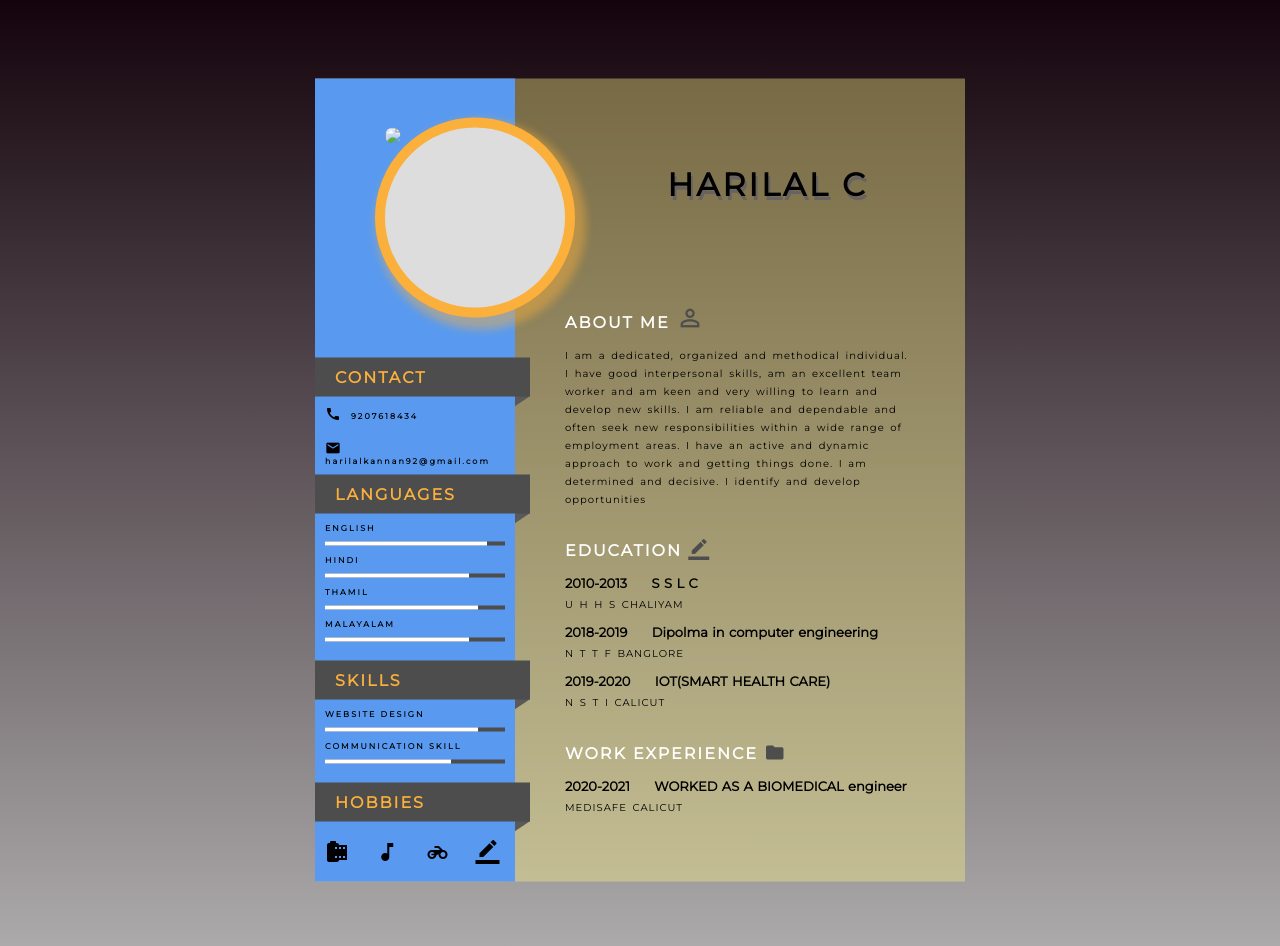
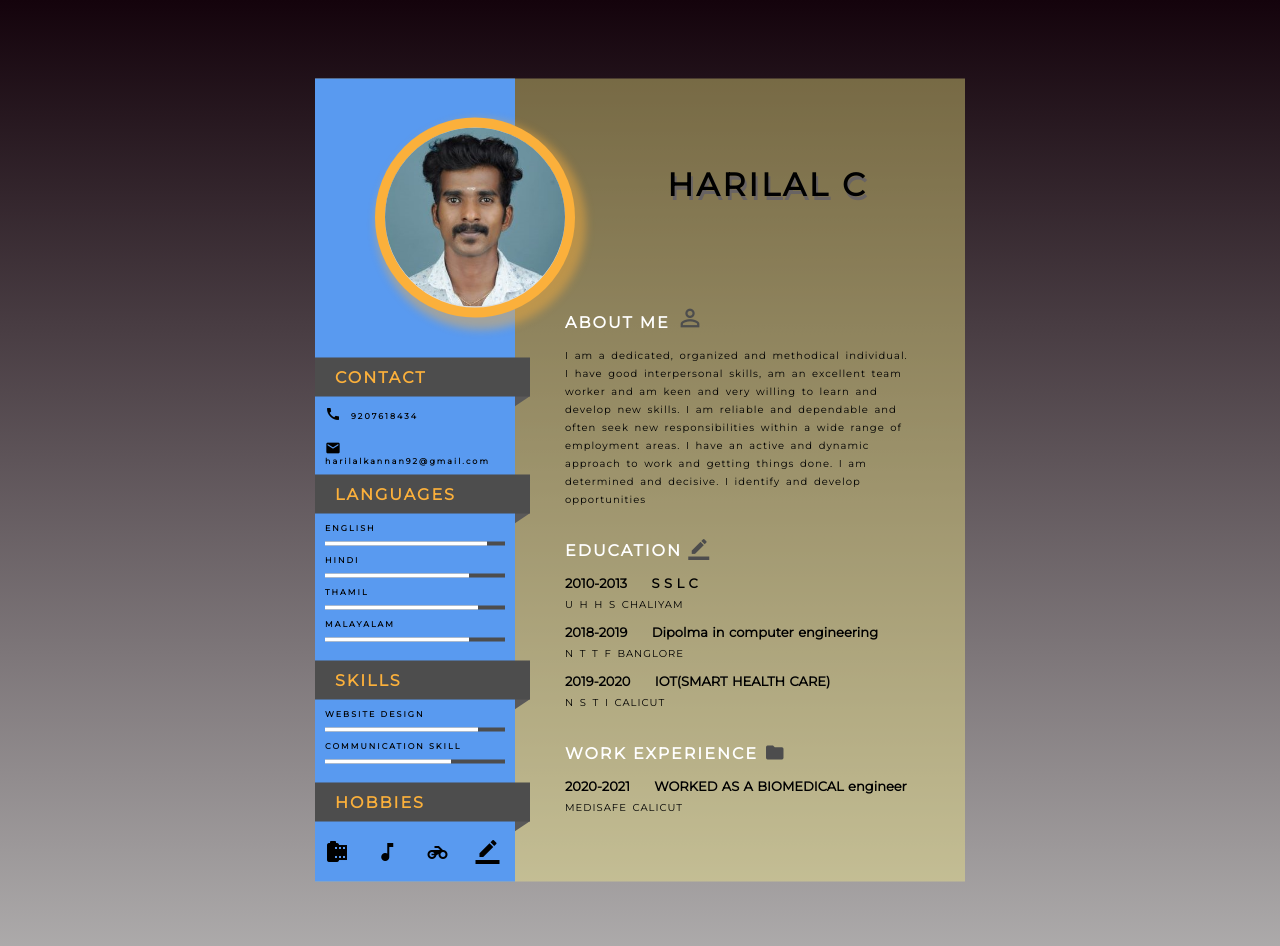
Before and after one commit to Sreehari222/resume, a plain HTML site: page index.html in a window 1280 px wide. Drawn offline with Linux system fonts and the light colour scheme.

Commit message:
Update index.html

```diff
--- a/index.html
+++ b/index.html
@@ -14,7 +14,7 @@
     <div class="main">
         <div class="left">
             <br>
-            <div class="profile-img"><img src="img/Harilal.jpg"></div>
+            <div class="profile-img"><img src="Harilal.jpg"></div>
 
             <div class="box-1">
                 <div class="heading">
```
